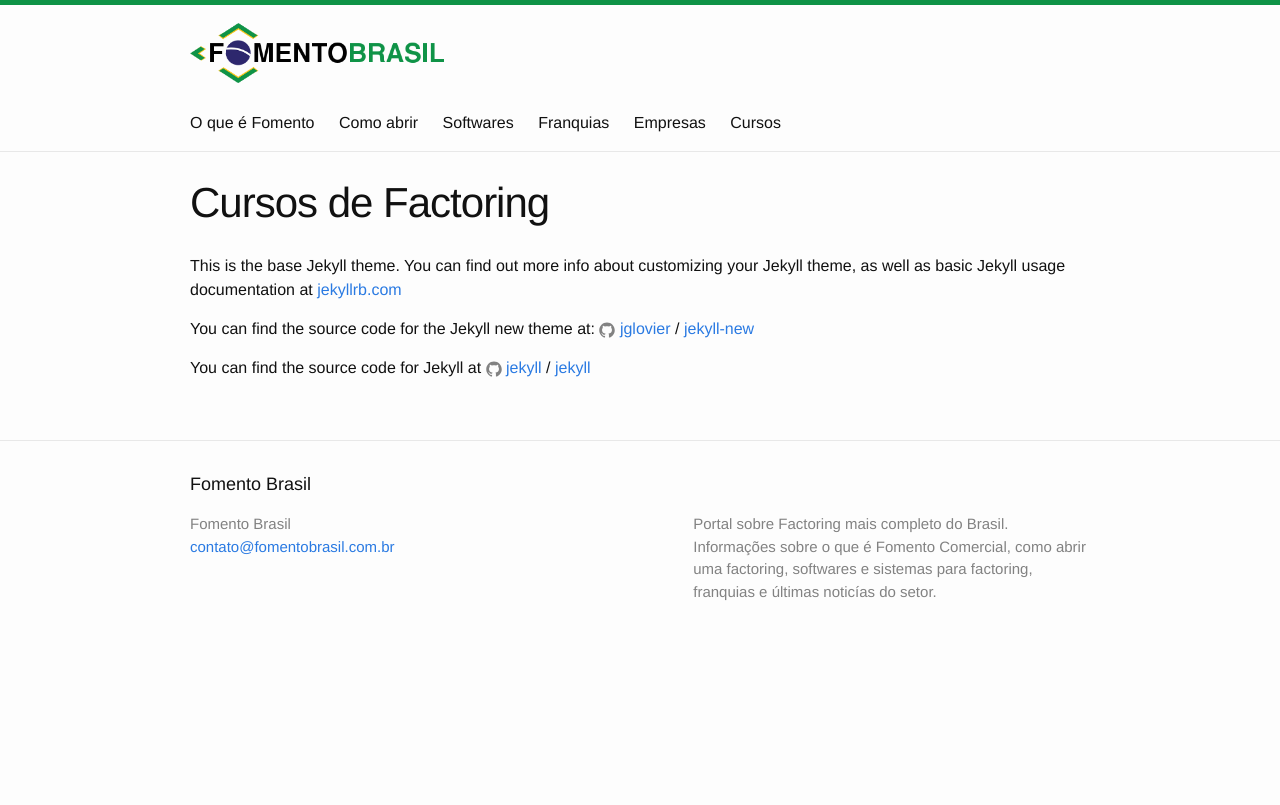
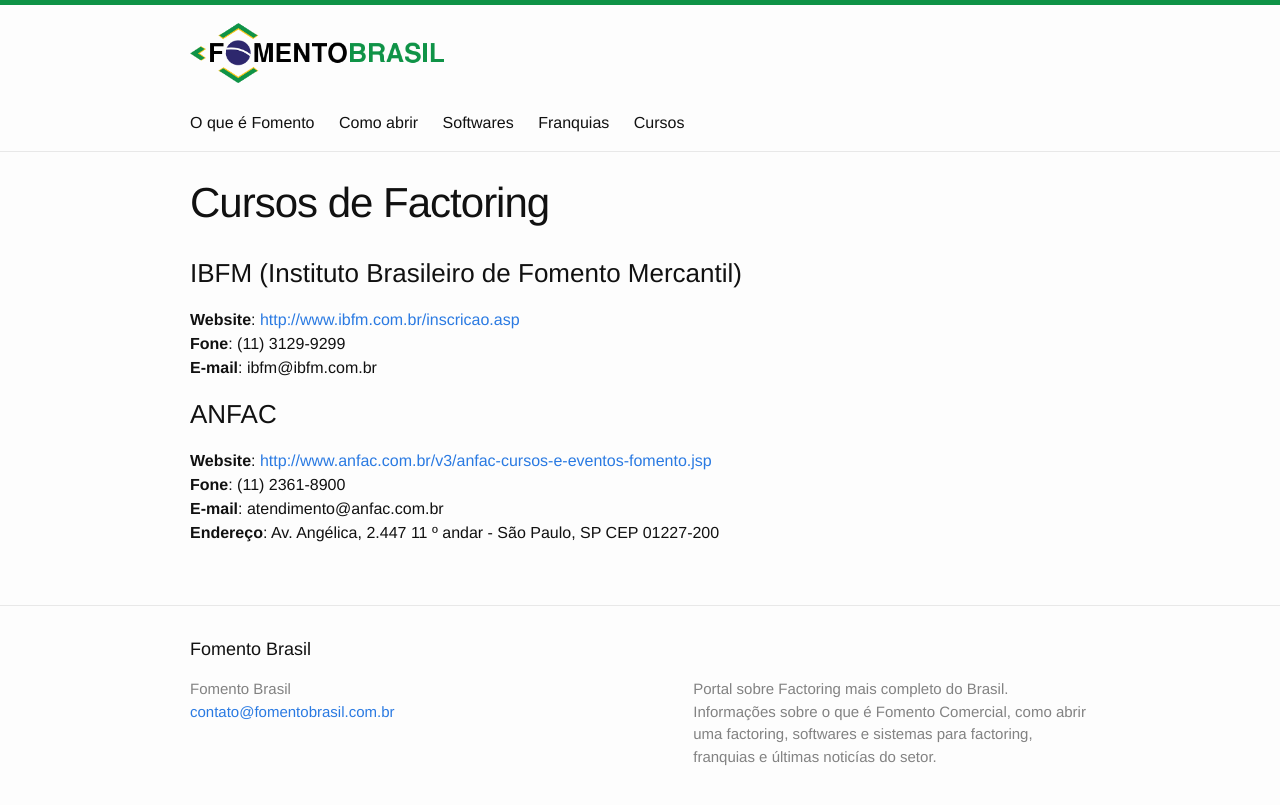
Before and after one commit to fomentobrasil/fomentobrasil.github.io, a Jekyll site: the page built from cursos-de-factoring.md, in a window 1280 px wide. Shown: the top 805 px of the page. Built offline with Jekyll 4.4.1, drawn with Linux system fonts in a browser that asks for light colours.

Commit message:
analytics, cursos e franquias

```diff
--- a/_includes/header.html
+++ b/_includes/header.html
@@ -20,7 +20,7 @@
         <a class="page-link" href="{{ "/como-abrir-uma-factoring/" | prepend: site.baseurl }}">Como abrir</a>
         <a class="page-link" href="{{ "/softwares-e-sistemas-para-factoring/" | prepend: site.baseurl }}">Softwares</a>
         <a class="page-link" href="{{ "/franquias-de-factoring/" | prepend: site.baseurl }}">Franquias</a>
-        <a class="page-link" href="{{ "/empresas-de-factoring/" | prepend: site.baseurl }}">Empresas</a>
+        <!-- <a class="page-link" href="{{ "/empresas-de-factoring/" | prepend: site.baseurl }}">Empresas</a> -->
         <a class="page-link" href="{{ "/cursos-de-factoring/" | prepend: site.baseurl }}">Cursos</a>
       </div>
     </nav>
--- a/_layouts/default.html
+++ b/_layouts/default.html
@@ -14,6 +14,7 @@
     </div>
 
     {% include footer.html %}
+    {% include analytics.html %}
 
   </body>
 
--- a/cursos-de-factoring.md
+++ b/cursos-de-factoring.md
@@ -4,12 +4,13 @@ title: Cursos de Factoring
 permalink: /cursos-de-factoring/
 ---
 
-This is the base Jekyll theme. You can find out more info about customizing your Jekyll theme, as well as basic Jekyll usage documentation at [jekyllrb.com](http://jekyllrb.com/)
+### IBFM (Instituto Brasileiro de Fomento Mercantil)
+**Website**: <a href="http://www.ibfm.com.br/inscricao.asp">http://www.ibfm.com.br/inscricao.asp</a><br>
+**Fone**: (11) 3129-9299<br>
+**E-mail**: ibfm@ibfm.com.br
 
-You can find the source code for the Jekyll new theme at:
-{% include icon-github.html username="jglovier" %} /
-[jekyll-new](https://github.com/jglovier/jekyll-new)
-
-You can find the source code for Jekyll at
-{% include icon-github.html username="jekyll" %} /
-[jekyll](https://github.com/jekyll/jekyll)
+### ANFAC
+**Website**: <a href="http://www.anfac.com.br/v3/anfac-cursos-e-eventos-fomento.jsp">http://www.anfac.com.br/v3/anfac-cursos-e-eventos-fomento.jsp</a><br>
+**Fone**: (11) 2361-8900<br>
+**E-mail**: atendimento@anfac.com.br<br>
+**Endereço**: Av. Angélica, 2.447 11 º andar - São Paulo, SP CEP 01227-200
```
Also changed, not shown: _includes/analytics.html (added, +10 -0 lines), franquias-de-factoring.md (+4 -6 lines).
